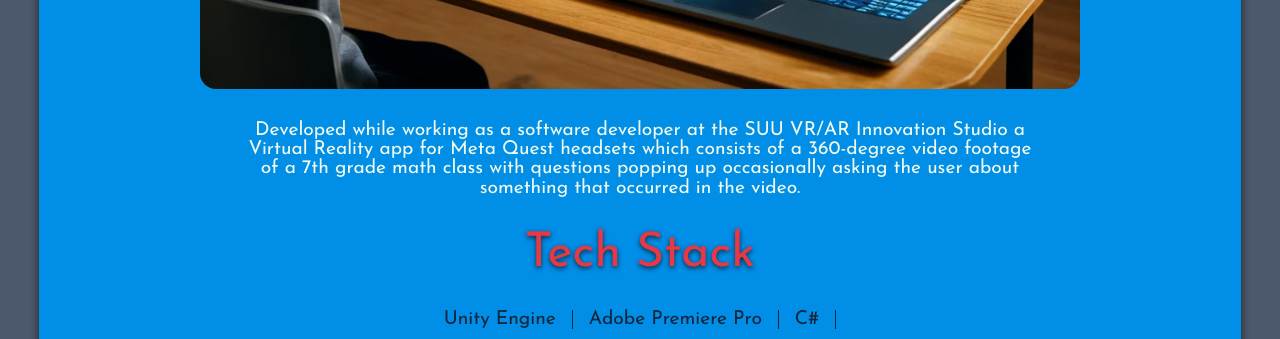
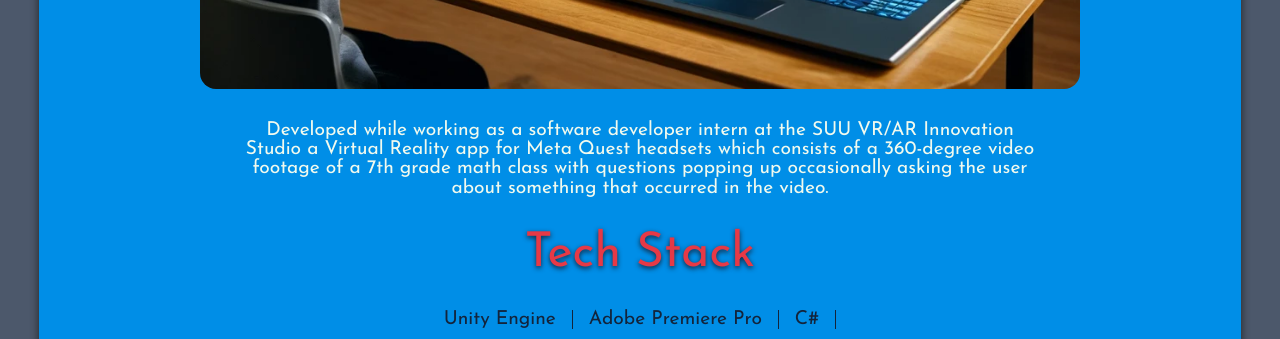
Before and after one commit to Z313PH/My-Portfolio, a plain HTML site: page index.html in a window 1280 px wide. Shown: the part 4240-4579 px from the top of the page. Drawn offline with Linux system fonts and the light colour scheme.

Commit message:
Updated html

```diff
--- a/index.html
+++ b/index.html
@@ -168,7 +168,7 @@
                 <h3 class="madlib-madness-title">360 Video Practicum app for Meta Quest </h3>
                 <img src="./images/DALL·E 2024-04-16 20.07.20 - A person wearing a Meta Quest VR headset is immersed in a virtual classroom. The room is shown in 360-degree video footage where students are engaged .webp">
                 <p>
-                    Developed while working as a software developer at the SUU VR/AR Innovation Studio a Virtual Reality app for Meta Quest headsets which consists of a 360-degree video footage of a 7th grade math class with questions popping up occasionally asking the user about something that occurred in the video.
+                    Developed while working as a software developer intern at the SUU VR/AR Innovation Studio a Virtual Reality app for Meta Quest headsets which consists of a 360-degree video footage of a 7th grade math class with questions popping up occasionally asking the user about something that occurred in the video.
                 </p>
                 <h4>Tech Stack</h4>
                 <ul>
```
